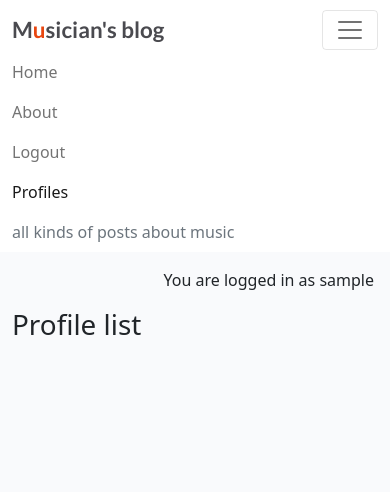
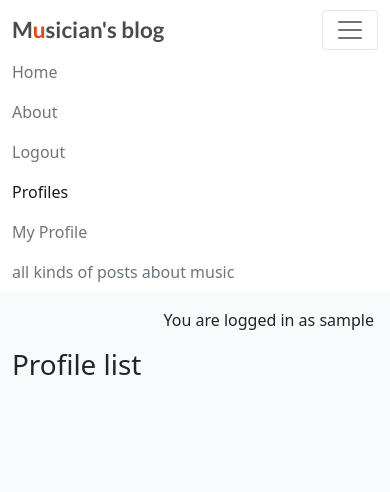
Before and after one commit to Masorr/musicians_blog, a Django app: page /blog/profile_list/ in a window 390 px wide, after a click that opens the changed part. Shown: the top 492 px of the page. Run offline with Django 4.2, Linux system fonts and the light colour scheme; the visitor is signed in with stand-in values (Sample User, id 1); data comes from the database, SQL or seed files in the repository.

Commit message:
Add profile page with bio and followers

```diff
--- a/blog/templates/blog/profile_list.html
+++ b/blog/templates/blog/profile_list.html
@@ -13,7 +13,7 @@
             <div class="card-body">
                 <h5 class="card-title">{{ profile.user.username }}</h5>
                 <p class="card-text">Profile created: {{ profile.created_on }}</p>
-                <a href="#" class="btn btn-primary" style="background-color: #e84610"
+                <a href="{% url 'profile' profile.user.id %}" class="btn btn-primary" style="background-color: #e84610"
                 >View profile</a
                 >
             </div>
--- a/blog/urls.py
+++ b/blog/urls.py
@@ -4,6 +4,7 @@
 urlpatterns = [
     path('', views.PostList.as_view(), name='home'),
     path('blog/profile_list/', views.profile_list, name='profile_list'),
+    path('blog/profile/<int:pk>', views.profile, name='profile'),
     path('<slug:slug>/', views.post_detail, name='post_detail'),
     path('<slug:slug>/edit_comment/<int:comment_id>',
          views.comment_edit, name='comment_edit'),
--- a/blog/views.py
+++ b/blog/views.py
@@ -1,4 +1,4 @@
-from django.shortcuts import render, get_object_or_404, reverse
+from django.shortcuts import render, get_object_or_404, reverse, redirect
 from django.views import generic
 from django.contrib import messages
 from django.http import HttpResponseRedirect
@@ -99,3 +99,18 @@
     '''
     profiles = Profile.objects.exclude(user=request.user)
     return render(request, 'blog/profile_list.html', {'profiles':profiles})
+
+def profile(request, pk):
+    '''
+    Renders the user profile page based on the user's authentication status.
+
+    Parameters:
+    - request (HttpRequest) = The HTTP request object.
+    - pk (int) = The primary key of the user profile to be displayed.
+    '''
+    if request.user.is_authenticated:
+        profile = Profile.objects.get(user_id=pk)
+        return render(request, 'blog/profile.html', {'profile':profile})
+
+    messages.success(request, ('You must be logged in to view this profile'))
+    return redirect('home')
--- a/templates/base.html
+++ b/templates/base.html
@@ -4,6 +4,8 @@
 {% url 'account_logout' as logout_url %}
 {% url 'account_signup' as signup_url %}
 {% url 'profile_list' as profile_list_url %}
+{% url 'profile' as profile_url %}
+
 
 <!DOCTYPE html>
 <html class="h-100" lang="en">
@@ -89,6 +91,10 @@
                 active{% endif %}" aria-current="page"
                 href="{% url 'profile_list' %}">Profiles</a>
             </li>
+            <li class="nav-item">
+                <a class="nav-link {% if request.path == profile_url %}
+                            active{% endif %}" aria-current="page" href="{% url 'profile' pk=request.user.profile.pk %}">My Profile</a>
+            </li>
             {% else %}
             <li class="nav-item">
                 <a class="nav-link {% if request.path == signup_url %}
```
Also changed, not shown: blog/templates/blog/profile.html (added, +53 -0 lines).
